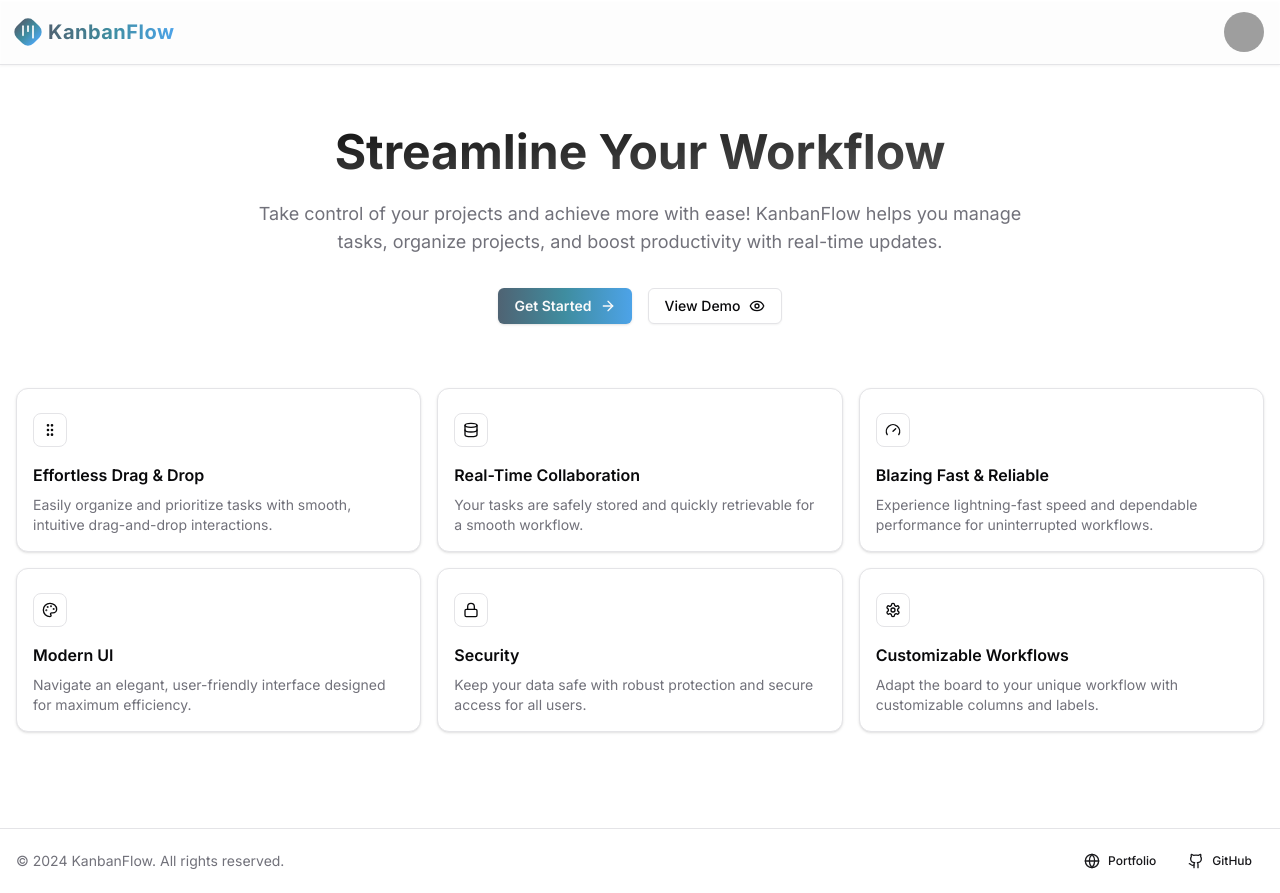
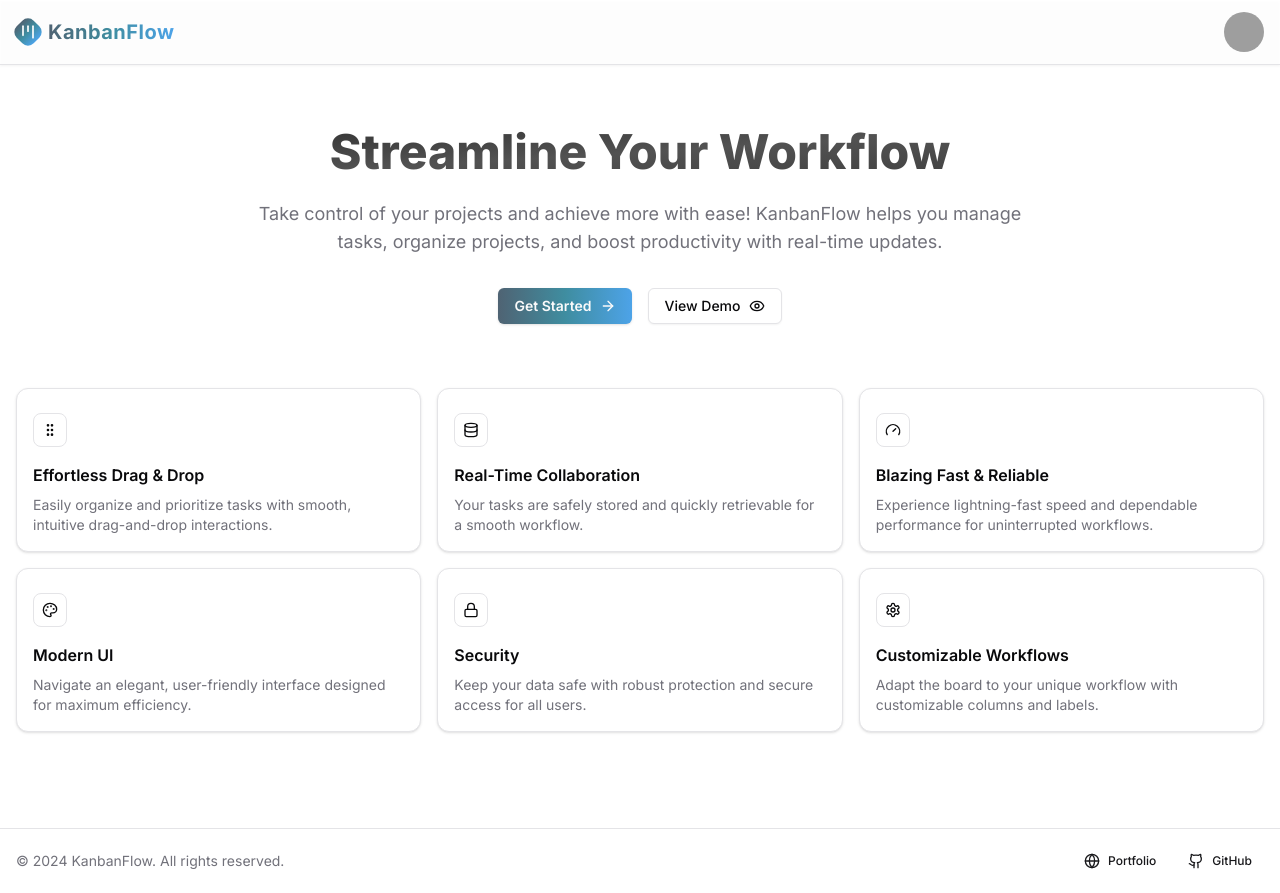
Before and after one commit to m-elagamy/kanbanflow, a Next.js app: page / in a window 1280 px wide. Built offline with nearby package versions, Linux system fonts and the light colour scheme; grey boxes are pictures that could not be loaded.

Commit message:
chore: update landint title theme

```diff
--- a/src/components/landing/index.tsx
+++ b/src/components/landing/index.tsx
@@ -16,7 +16,7 @@ const Landing = () => {
       <div className="container pb-16 pt-32 md:pb-24">
         <div className="mx-auto mb-16 max-w-3xl text-center">
           <motion.h1
-            className="mb-6 bg-gradient-to-br from-[#111] via-[#333] to-[#555] bg-clip-text text-3xl font-bold text-transparent dark:from-[#fff] dark:via-[#ccc] dark:to-[#a4a4a4] md:text-5xl"
+            className="mb-6 bg-gradient-to-br from-black/80 via-neutral-600 to-neutral-700 bg-clip-text text-3xl font-extrabold text-transparent dark:from-white/80 dark:via-neutral-300 dark:to-neutral-400 md:text-5xl"
             variants={fadeIn}
           >
             Streamline Your Workflow
```
Also changed, not shown: src/components/landing/data/index.tsx (renamed from src/components/landing/data.tsx).
